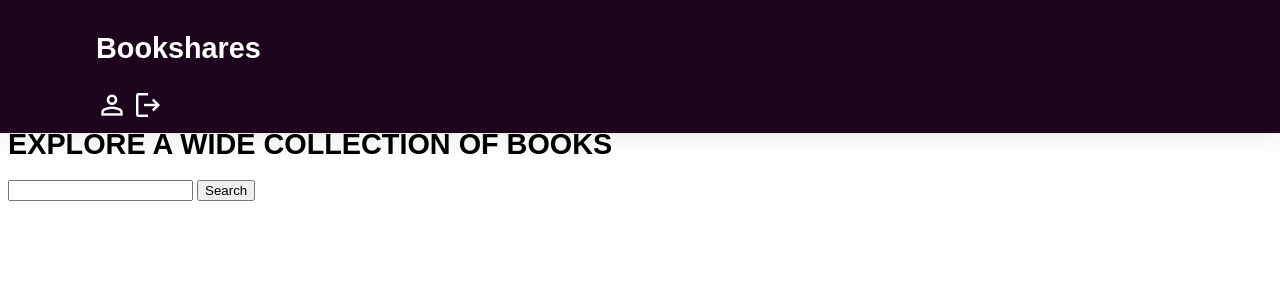
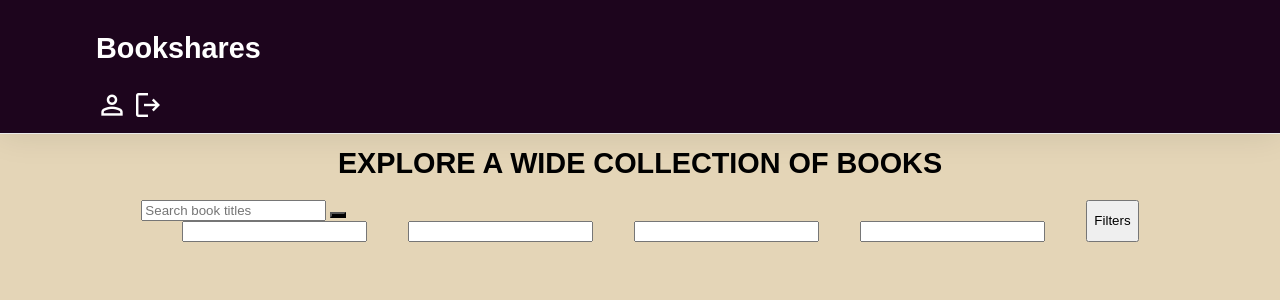
Before and after one commit to software-students-fall2022/final-project-project5team10, a Flask app: page /home in a window 1280 px wide. Shown: the top 300 px of the page. Run offline with Flask 2, Linux system fonts and the light colour scheme; the visitor is signed in with stand-in values (Sample User, id 1); data that the repository does not hold is empty; parts of the project's set-up code (start-up, migrations or seed data) failed here and were passed over.

Commit message:
template modifications

```diff
--- a/app/app.py
+++ b/app/app.py
@@ -187,7 +187,7 @@ def add_book():
             pass
 
         # upload book image onto database
-        file = request.files['filename']
+        file = request.files['file']
 
         if file and allowed_file((file.filename)):
             filename = secure_filename(file.filename)
--- /dev/null
+++ b/app/static/css/home.css
@@ -0,0 +1,52 @@
+main {
+    justify-content: center;
+    flex-wrap: wrap;
+}
+
+#homepage-title {
+    flex-basis: 100%;
+    text-align: center;
+}
+
+/***************** Search Form *****************/
+
+.search-form {
+    display: flex;
+    flex-wrap: wrap;
+    justify-content: center;
+}
+
+#search-bar {
+    flex-basis: 100%;
+}
+
+#filter-buttons {
+    flex-basis: 100%;
+    display: flex;
+    justify-content: space-evenly;
+}
+
+/* #filter-buttons > input {
+
+} */
+
+/* #filter-button-reveal {
+
+} */
+
+
+#submit-search {
+    background-color: black;
+}
+
+#submit-search:hover {
+    background-color: green;
+}
+
+
+
+/***************** SPECIAL CLASSES *****************/
+
+.hidden {
+    display: none;
+}
--- a/app/static/css/wrapper.css
+++ b/app/static/css/wrapper.css
@@ -4,6 +4,12 @@ h1
 }
 body {
   margin: 10;
+  background-color: #e4d5b7;
+  /*
+  BEIGE TO MAKE A BIT DARKER THAN WHITE,
+  NOT A FINAL COLOR
+  */
+
   /* border: 10px solid; */
 }
 
@@ -34,6 +40,7 @@ footer {
 main {
   margin-top: 8rem;
   margin-bottom: 3.5rem;
+  display: flex;
 }
 
 /* Layout Template */
--- a/app/templates/home.html
+++ b/app/templates/home.html
@@ -1,18 +1,39 @@
 {% extends 'wrapper.html' %}
 
 {% block css %}
+<link
+    rel="stylesheet"
+    href="../static/css/home.css"
+    href="{{ url_for('static', filename='css/home.css') }}"
+/>
+<link
+    rel="stylesheet"
+    href="https://cdnjs.cloudflare.com/ajax/libs/font-awesome/4.7.0/css/font-awesome.min.css"
+/>
 {% endblock %}
 
 
 {% block container %}
 <!-- Header -->
-<h1>EXPLORE A WIDE COLLECTION OF BOOKS</h1>
+<h1 id="homepage-title">EXPLORE A WIDE COLLECTION OF BOOKS</h1>
 
 <!-- Search bar -->
-<form method='POST' action="{{url_for('home')}}">
-    <input type="text" name="query">
-    <input type="submit" value="Search">
+<form method='POST' action="{{url_for('home')}}" class="search-form">
+    <div id="search-bar">
+        <input type="text" name="query" placeholder="Search book titles">
+        <button type="submit" id="submit-search"><i class="fa-solid fa-magnifying-glass"></i></button>
+    </div>
+
+    <div class="hidden" id="filter-buttons">
+        <input type="text" name="price-min">
+        <input type="text" name="price-max">
+        <input type="text" name="edition">
+        <input type="text" name="publisher">
+    </div>
 </form>
+
+<!-- Button to reveal filters -->
+<button type="submit" id="filter-button-reveal">Filters</button>
 
 <!-- Everyone else's books -->
 <div class="grid-container">
@@ -20,4 +41,20 @@
     <div class="grid-item"><a href="/">{{doc.title}}</a></div>
     {%endfor%}
 </div>
+
+
+
+<script>
+
+    const button = document.querySelector('#filter-button-reveal')
+    button.addEventListener('click', (event) => {
+        event.preventDefault();
+
+        document.querySelector('#filter-buttons')
+                .classList
+                .remove('hidden');
+    });
+
+</script>
+
 {% endblock %}
--- a/app/templates/wrapper.html
+++ b/app/templates/wrapper.html
@@ -1,5 +1,5 @@
 <!DOCTYPE html>
-<html>
+<html lang="en">
   <head>
     <title>Bookshare</title>
     <meta charset="utf-8">
```
